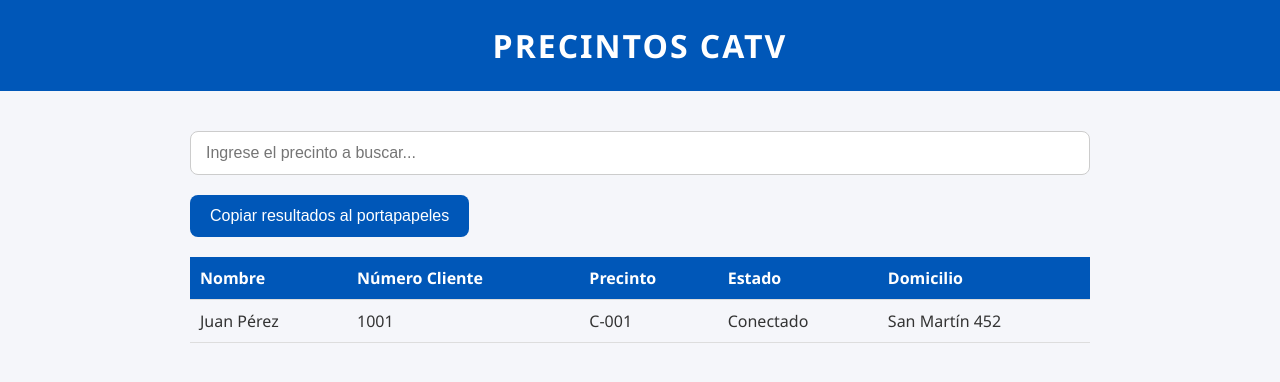
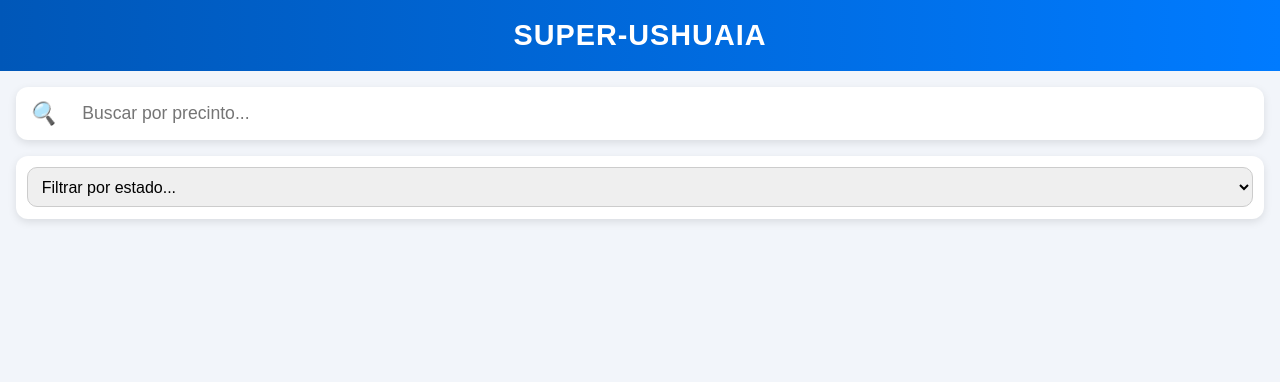
Before and after one commit to lucasi420/Web-PrecintosSuper, a plain HTML site: page precintos_catv.html in a window 1280 px wide. Drawn offline with Linux system fonts and the light colour scheme.

Commit message:
Update precintos_catv.html

```diff
--- a/precintos_catv.html
+++ b/precintos_catv.html
@@ -3,147 +3,226 @@
 <head>
 <meta charset="UTF-8">
 <meta name="viewport" content="width=device-width, initial-scale=1.0">
-<title>PRECINTOS CATV - SUPER-USHUAIA</title>
+<title>SUPER-USHUAIA - Precintos CATV</title>
 <style>
+  * { box-sizing: border-box; }
+
   body {
     margin: 0;
-    font-family: 'Segoe UI', sans-serif;
-    background-color: #f5f6fa;
+    font-family: "Poppins", sans-serif;
+    background: #f2f5fa;
     color: #333;
+    display: flex;
+    flex-direction: column;
+    height: 100vh;
   }
 
   header {
-    background-color: #0057b8;
+    background: linear-gradient(90deg, #0057b8, #007bff);
     color: white;
     text-align: center;
-    padding: 1.5rem 0;
-    font-size: 2rem;
+    font-size: 1.8rem;
     font-weight: bold;
-    letter-spacing: 2px;
+    padding: 1.2rem 0;
+    letter-spacing: 1px;
   }
 
-  .container {
-    max-width: 900px;
-    margin: 40px auto;
-    padding: 0 20px;
+  main {
+    flex: 1;
+    display: flex;
+    flex-direction: column;
+    overflow: hidden;
   }
 
-  input[type="text"] {
-    width: 100%;
-    padding: 12px 15px;
-    font-size: 1rem;
-    border-radius: 8px;
-    border: 1px solid #ccc;
-    margin-bottom: 20px;
-    box-sizing: border-box;
+  /* 🔍 Cuadro de búsqueda */
+  .search-box {
+    background: #fff;
+    margin: 1rem;
+    border-radius: 12px;
+    display: flex;
+    align-items: center;
+    box-shadow: 0 3px 8px rgba(0,0,0,0.1);
+    position: relative;
   }
 
-  button {
-    background-color: #0057b8;
-    color: white;
-    border: none;
-    padding: 12px 20px;
-    font-size: 1rem;
-    border-radius: 8px;
+  .search-box i {
+    font-size: 1.4rem;
+    color: #007bff;
+    padding: 0.8rem;
     cursor: pointer;
-    margin-bottom: 20px;
   }
 
-  button:hover {
-    background-color: #003f7d;
+  .search-box input {
+    border: none;
+    outline: none;
+    flex: 1;
+    font-size: 1.1rem;
+    padding: 0.8rem;
+    border-radius: 12px;
   }
 
-  table {
-    width: 100%;
-    border-collapse: collapse;
-    margin-bottom: 40px;
+  /* ⚙️ Menú flotante */
+  .dropdown {
+    position: absolute;
+    top: 3.3rem;
+    left: 0.5rem;
+    background: white;
+    border-radius: 10px;
+    box-shadow: 0 4px 10px rgba(0,0,0,0.15);
+    overflow: hidden;
+    display: none;
+    flex-direction: column;
+    z-index: 10;
   }
 
-  th, td {
-    padding: 10px;
-    border-bottom: 1px solid #ddd;
+  .dropdown button {
+    background: none;
+    border: none;
+    padding: 0.8rem 1rem;
     text-align: left;
+    font-size: 1rem;
+    cursor: pointer;
   }
 
-  th {
-    background-color: #0057b8;
-    color: white;
+  .dropdown button:hover {
+    background: #f2f6ff;
   }
 
-  tr:hover {
-    background-color: #e1eaff;
+  /* 📋 Filtro de estado */
+  .filter-box {
+    background: white;
+    margin: 0 1rem;
+    border-radius: 12px;
+    padding: 0.7rem;
+    box-shadow: 0 3px 8px rgba(0,0,0,0.1);
+  }
+
+  .filter-box select {
+    width: 100%;
+    font-size: 1rem;
+    padding: 0.6rem;
+    border: 1px solid #ccc;
+    border-radius: 10px;
+  }
+
+  /* 📦 Resultados */
+  .result-container {
+    flex: 1;
+    overflow-y: auto;
+    padding: 1rem;
+    display: grid;
+    gap: 1rem;
+  }
+
+  .card {
+    background: white;
+    border-radius: 12px;
+    padding: 1rem;
+    box-shadow: 0 2px 6px rgba(0,0,0,0.1);
+  }
+
+  .card strong {
+    color: #0057b8;
+  }
+
+  @media (max-width: 600px) {
+    .search-box input {
+      font-size: 1rem;
+    }
   }
 </style>
 </head>
 <body>
 
-<header>PRECINTOS CATV</header>
+<header>SUPER-USHUAIA</header>
 
-<div class="container">
-  <input type="text" id="searchInput" placeholder="Ingrese el precinto a buscar...">
-  <button onclick="copiarResultados()">Copiar resultados al portapapeles</button>
+<main>
+  <!-- 🔍 Cuadro de búsqueda -->
+  <div class="search-box">
+    <i id="filterIcon">🔍</i>
+    <input type="text" id="searchInput" placeholder="Buscar por precinto...">
+    <div id="dropdown" class="dropdown">
+      <button onclick="setSearchType('precinto')">🔹 Buscar por Precinto</button>
+      <button onclick="setSearchType('nombre')">👤 Buscar por Nombre</button>
+      <button onclick="setSearchType('direccion')">📍 Buscar por Dirección</button>
+    </div>
+  </div>
 
-  <table id="resultsTable">
-    <thead>
-      <tr>
-        <th>Nombre</th>
-        <th>Número Cliente</th>
-        <th>Precinto</th>
-        <th>Estado</th>
-        <th>Domicilio</th>
-      </tr>
-    </thead>
-    <tbody></tbody>
-  </table>
+  <!-- 📋 Filtro por estado -->
+  <div class="filter-box">
+    <select id="estadoFilter">
+      <option value="">Filtrar por estado...</option>
+      <option value="Conectado">Conectado</option>
+      <option value="Desconectado">Desconectado</option>
+    </select>
   </div>
+
+  <!-- 📦 Resultados -->
+  <div id="results" class="result-container"></div>
+</main>
 
 <script>
   let clientes = [];
+  let searchType = "precinto"; // tipo de búsqueda actual
 
-// Cargar JSON al iniciar la página
-fetch('data/clientes_cable.json')
-  .then(response => response.json())
-  .then(data => {
-    clientes = data;
-    mostrarResultados(clientes);
-  })
-  .catch(err => console.error('Error cargando JSON:', err));
+  // Cargar JSON
+  fetch("data/clientes_cable.json")
+    .then(res => res.json())
+    .then(data => clientes = data);
 
-// Función para mostrar resultados en la tabla
-function mostrarResultados(array) {
-  const tbody = document.querySelector('#resultsTable tbody');
-  tbody.innerHTML = '';
-  array.forEach(cliente => {
-    const tr = document.createElement('tr');
-    tr.innerHTML = `
-      <td>${cliente.nombre}</td>
-      <td>${cliente.numero_cliente}</td>
-      <td>${cliente.precinto}</td>
-      <td>${cliente.estado}</td>
-      <td>${cliente.domicilio}</td>
-    `;
-    tbody.appendChild(tr);
+  // Mostrar/ocultar menú al tocar el ícono
+  const filterIcon = document.getElementById("filterIcon");
+  const dropdown = document.getElementById("dropdown");
+  filterIcon.addEventListener("click", () => {
+    dropdown.style.display = dropdown.style.display === "flex" ? "none" : "flex";
   });
+
+  // Cambiar tipo de búsqueda
+  function setSearchType(type) {
+    searchType = type;
+    dropdown.style.display = "none";
+    const input = document.getElementById("searchInput");
+    if (type === "nombre") input.placeholder = "Buscar por nombre...";
+    else if (type === "direccion") input.placeholder = "Buscar por dirección...";
+    else input.placeholder = "Buscar por precinto...";
+    buscar();
   }
 
-// Filtrar resultados según input
-document.getElementById('searchInput').addEventListener('input', function() {
-  const term = this.value.trim().toLowerCase();
-  const filtrados = clientes.filter(c => c.precinto.toLowerCase().includes(term));
-  mostrarResultados(filtrados);
+  // Buscar en tiempo real
+  document.getElementById("searchInput").addEventListener("input", buscar);
+  document.getElementById("estadoFilter").addEventListener("change", buscar);
+
+  function buscar() {
+    const query = document.getElementById("searchInput").value.toLowerCase().trim();
+    const estado = document.getElementById("estadoFilter").value.toLowerCase();
+    const resultsDiv = document.getElementById("results");
+    resultsDiv.innerHTML = "";
+
+    const resultados = clientes.filter(c => {
+      const campo = (c[searchType] || "").toLowerCase();
+      const estadoCliente = (c.estado || "").toLowerCase();
+      const coincideTexto = campo.includes(query);
+      const coincideEstado = estado === "" || estadoCliente.includes(estado);
+      return coincideTexto && coincideEstado;
     });
 
-// Copiar resultados al portapapeles (solo precintos)
-function copiarResultados() {
-  const filtrados = Array.from(document.querySelectorAll('#resultsTable tbody tr'));
-  if(filtrados.length === 0) return;
+    if (resultados.length === 0) {
+      resultsDiv.innerHTML = "<p>No se encontraron resultados.</p>";
+      return;
+    }
 
-  let texto = filtrados.map(tr => tr.children[2].textContent).join('\n');
-  navigator.clipboard.writeText(texto).then(() => {
-    alert('Precintos copiados al portapapeles!');
+    resultados.forEach(c => {
+      const card = document.createElement("div");
+      card.className = "card";
+      card.innerHTML = `
+        <div><strong>Precinto:</strong> ${c.precinto}</div>
+        <div><strong>Nombre:</strong> ${c.nombre}</div>
+        <div><strong>Dirección:</strong> ${c.domicilio || c.direccion}</div>
+        <div><strong>Estado:</strong> ${c.estado}</div>
+      `;
+      resultsDiv.appendChild(card);
     });
   }
 </script>
-
 </body>
 </html>
```
Lines whose indentation alone changed are shown as unchanged.
